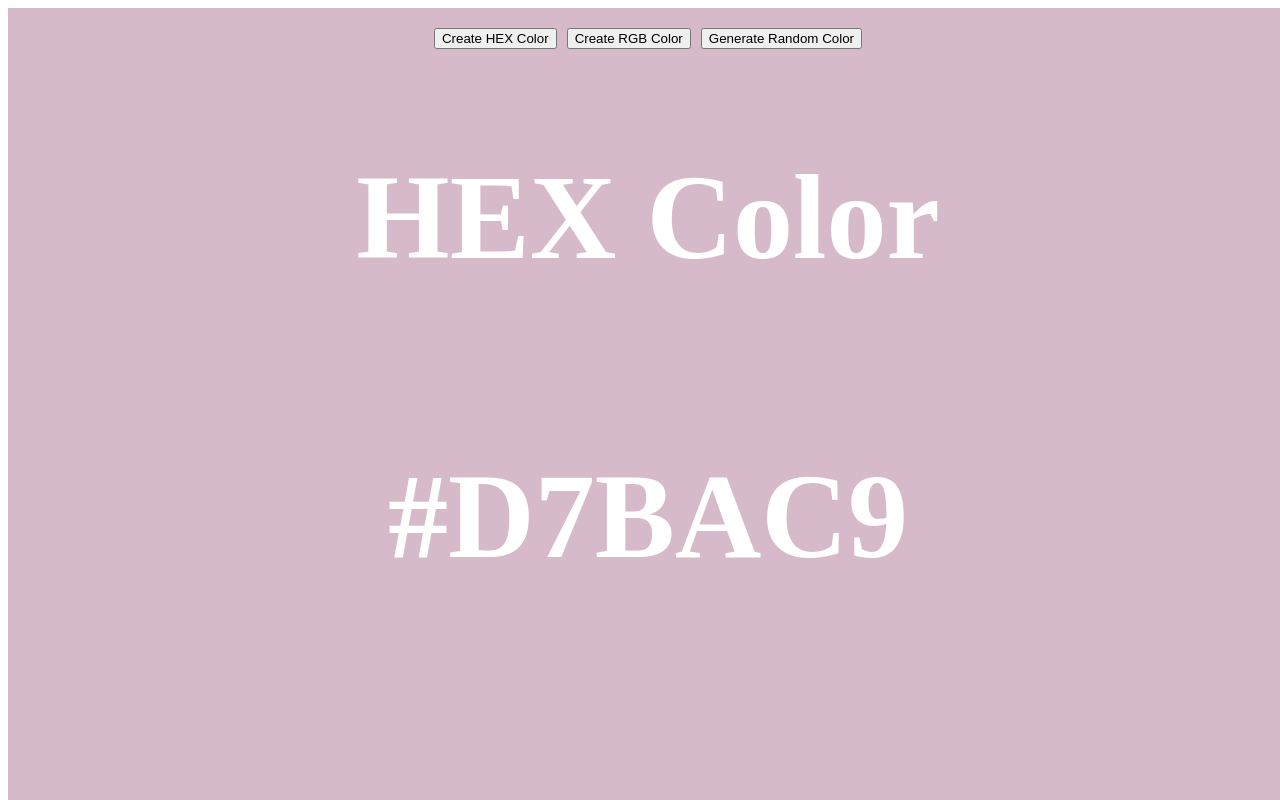
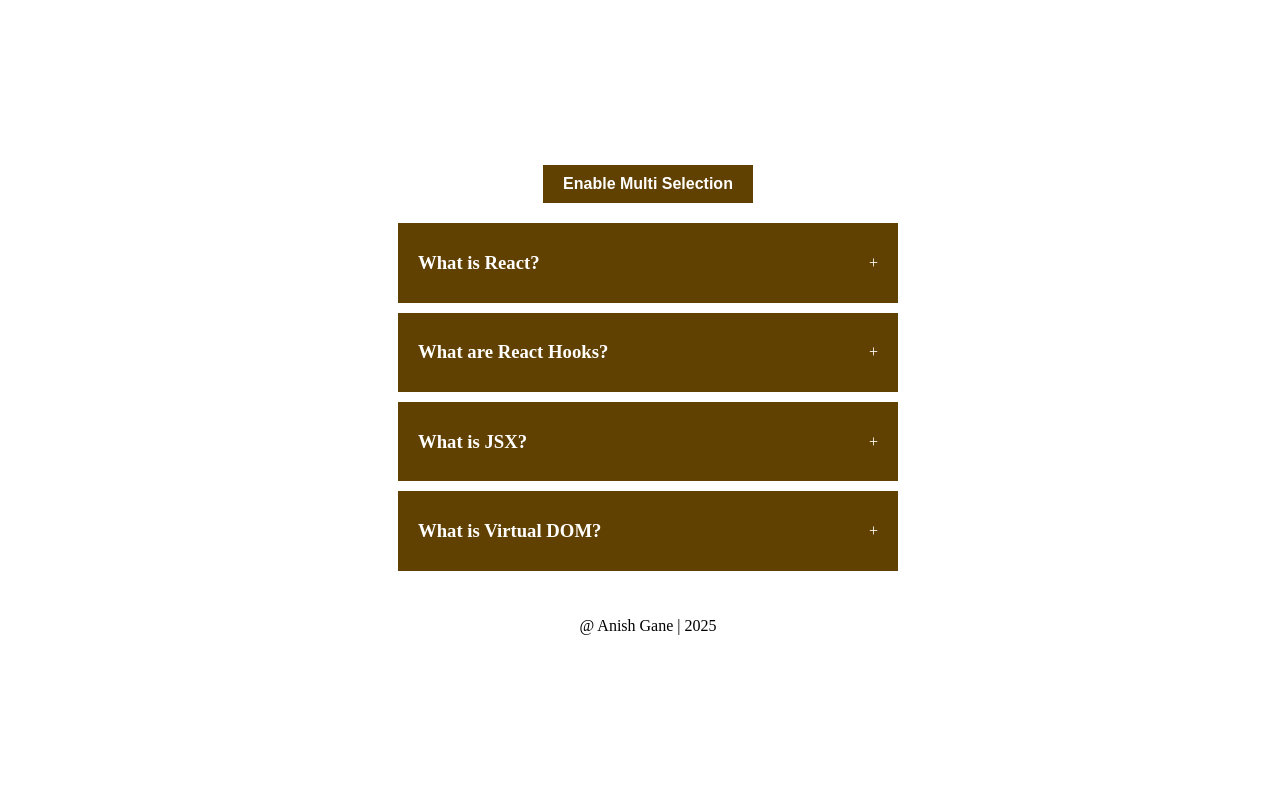
Before and after one commit to AnishGane/React-All-Projects, a React (Vite) app: page / in a window 1280 px wide. Shown: the top 800 px of the page. Built offline with nearby package versions, Linux system fonts and the light colour scheme.

Commit message:
Added Project 2

```diff
--- a/src/App.jsx
+++ b/src/App.jsx
@@ -1,11 +1,12 @@
 import React from "react";
-// import Index from "./components/P1_accordian_selection/index.jsx";
-import Index from "./components/Random_Color/index.jsx";
+import Accordian from "./components/P1_accordian_selection/index.jsx";
+import RandomColorGenerator from "./components/Random_Color/index.jsx";
 
 const App = () => {
   return (
     <div>
-      <Index />
+      <Accordian />
+      <RandomColorGenerator />
     </div>
   );
 };
--- a/src/components/P1_accordian_selection/index.jsx
+++ b/src/components/P1_accordian_selection/index.jsx
@@ -2,7 +2,7 @@ import React, { useState } from "react";
 import { questions } from "./data";
 import "./style.css";
 
-const index = () => {
+const Accordian = () => {
   const [singleSelection, setSingleSelection] = useState(null);
 
   //   For Multiple Selection
@@ -70,4 +70,4 @@ const index = () => {
   );
 };
 
-export default index;
+export default Accordian;
--- a/src/components/Random_Color/index.jsx
+++ b/src/components/Random_Color/index.jsx
@@ -1,6 +1,6 @@
 import React, { useEffect, useState } from "react";
 
-const index = () => {
+const RandomColorGenerator = () => {
   const [typeOfColor, setTypeOfColor] = useState("hex");
   const [color, setColor] = useState("#000000");
 
@@ -86,4 +86,4 @@ const index = () => {
   );
 };
 
-export default index;
+export default RandomColorGenerator;
```
Also changed, not shown: 1 other file (tests, documents, lock files or other folders).
